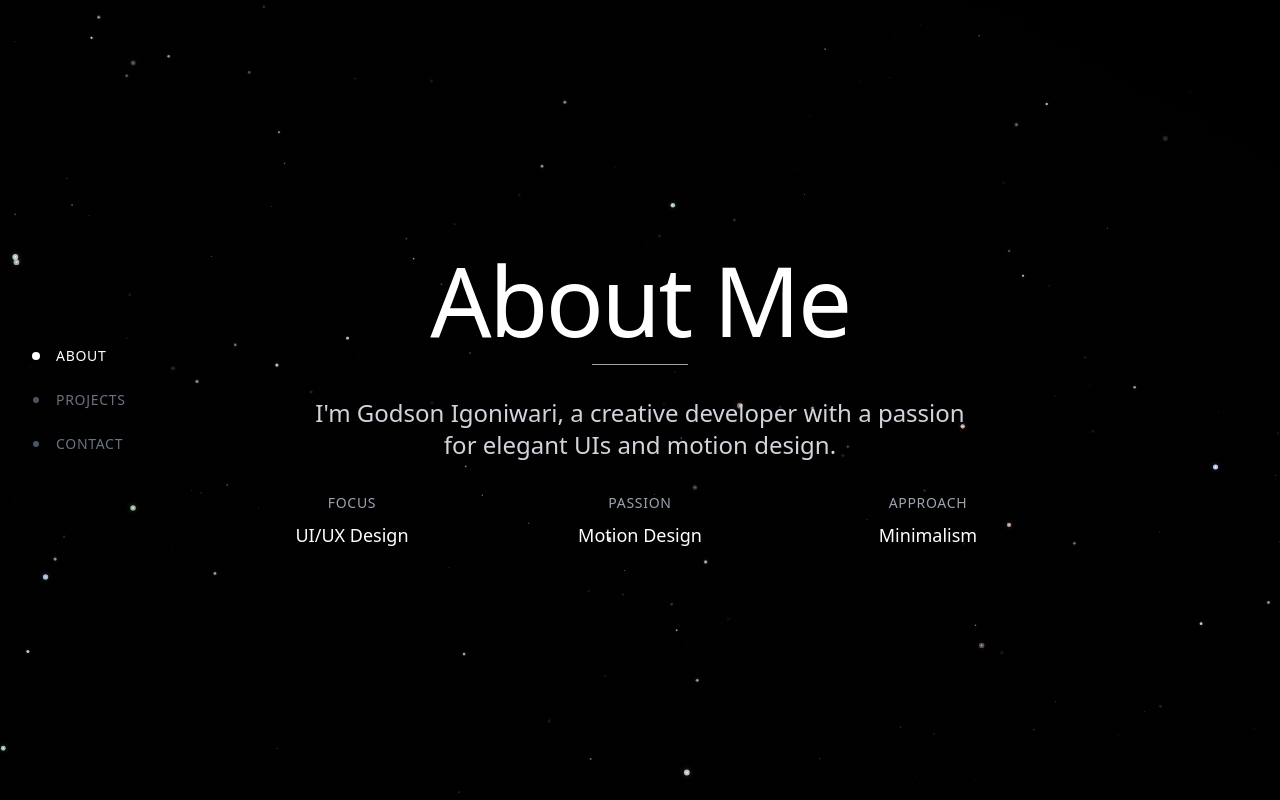
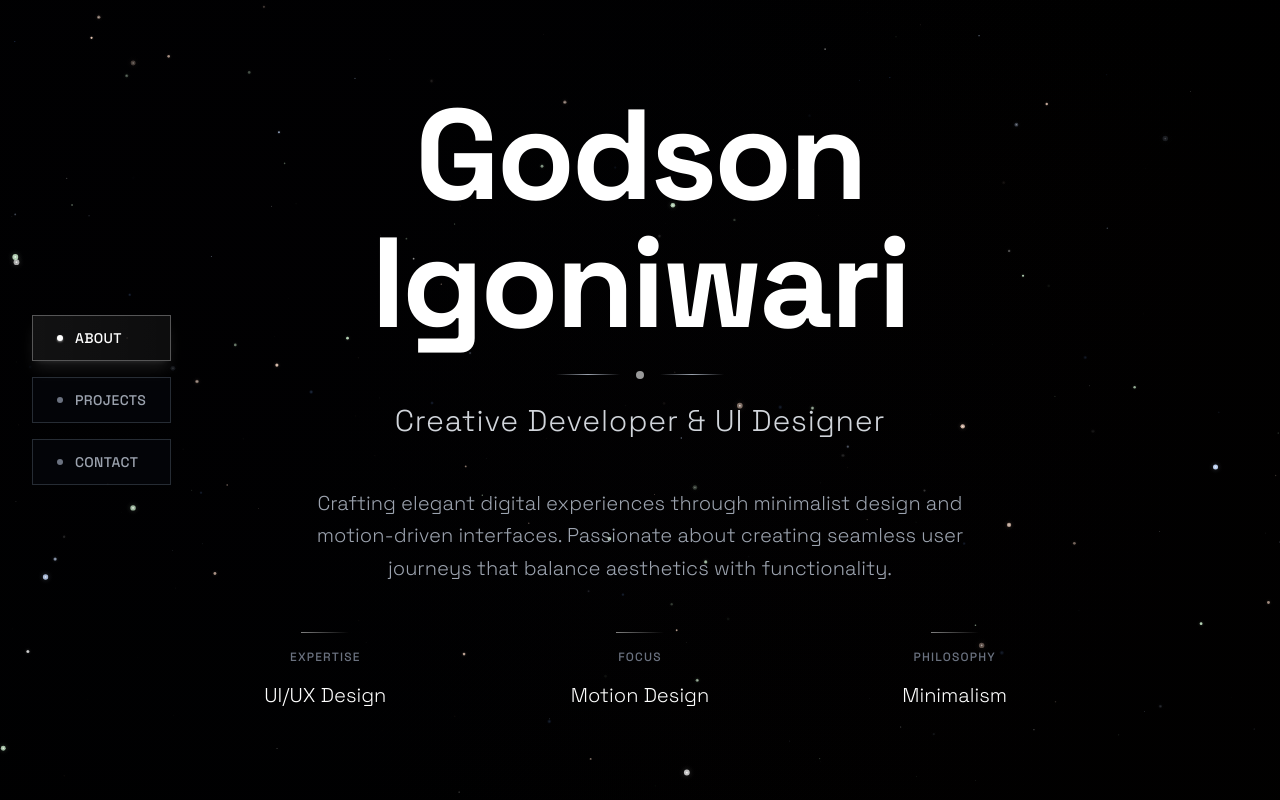
Before and after one commit to OmiIam/Stary_minimalist_portfolio, a React (Vite) app: page / in a window 1280 px wide. Built offline with nearby package versions, Linux system fonts and the light colour scheme.

Commit message:
Refactor: Enhance portfolio design
- Implement a cinematic, minimalist portfolio design.
- Improve starry background with multiple layers, parallax, and nebula effects.
- Update layout, typography, and navigation for a professional look.
- Add smooth transitions between sections.

```diff
--- a/index.html
+++ b/index.html
@@ -1,22 +1,15 @@
-<!DOCTYPE html>
+
+<!doctype html>
 <html lang="en">
   <head>
     <meta charset="UTF-8" />
+    <link rel="icon" type="image/svg+xml" href="/favicon.ico" />
     <meta name="viewport" content="width=device-width, initial-scale=1.0" />
-    <title>grey-starry-gallery</title>
-    <meta name="description" content="Lovable Generated Project" />
-    <meta name="author" content="Lovable" />
-
-    <meta property="og:title" content="grey-starry-gallery" />
-    <meta property="og:description" content="Lovable Generated Project" />
-    <meta property="og:type" content="website" />
-    <meta property="og:image" content="https://lovable.dev/opengraph-image-p98pqg.png" />
-
-    <meta name="twitter:card" content="summary_large_image" />
-    <meta name="twitter:site" content="@lovable_dev" />
-    <meta name="twitter:image" content="https://lovable.dev/opengraph-image-p98pqg.png" />
+    <title>Godson Igoniwari - Creative Developer</title>
+    <link rel="preconnect" href="https://fonts.googleapis.com">
+    <link rel="preconnect" href="https://fonts.gstatic.com" crossorigin>
+    <link href="https://fonts.googleapis.com/css2?family=Space+Grotesk:wght@300;400;500;600;700&display=swap" rel="stylesheet">
   </head>
-
   <body>
     <div id="root"></div>
     <script type="module" src="/src/main.tsx"></script>
--- a/src/components/MainContent.tsx
+++ b/src/components/MainContent.tsx
@@ -11,33 +11,33 @@ interface MainContentProps {
 const MainContent = ({ activeSection }: MainContentProps) => {
   return (
     <main className="relative z-10 flex items-center justify-center min-h-screen">
-      <div className="w-full max-w-4xl mx-auto px-8">
-        <div className="relative">
+      <div className="w-full max-w-5xl mx-auto px-8">
+        <div className="relative min-h-[600px] flex items-center justify-center">
           <div
-            className={`transition-all duration-700 ease-in-out ${
+            className={`transition-all duration-1000 ease-out ${
               activeSection === 'about'
-                ? 'opacity-100 translate-y-0'
-                : 'opacity-0 translate-y-4 pointer-events-none absolute inset-0'
+                ? 'opacity-100 translate-y-0 scale-100'
+                : 'opacity-0 translate-y-8 scale-95 pointer-events-none absolute inset-0'
             }`}
           >
             <AboutSection />
           </div>
 
           <div
-            className={`transition-all duration-700 ease-in-out ${
+            className={`transition-all duration-1000 ease-out ${
               activeSection === 'projects'
-                ? 'opacity-100 translate-y-0'
-                : 'opacity-0 translate-y-4 pointer-events-none absolute inset-0'
+                ? 'opacity-100 translate-y-0 scale-100'
+                : 'opacity-0 translate-y-8 scale-95 pointer-events-none absolute inset-0'
             }`}
           >
             <ProjectsSection />
           </div>
 
           <div
-            className={`transition-all duration-700 ease-in-out ${
+            className={`transition-all duration-1000 ease-out ${
               activeSection === 'contact'
-                ? 'opacity-100 translate-y-0'
-                : 'opacity-0 translate-y-4 pointer-events-none absolute inset-0'
+                ? 'opacity-100 translate-y-0 scale-100'
+                : 'opacity-0 translate-y-8 scale-95 pointer-events-none absolute inset-0'
             }`}
           >
             <ContactSection />
--- a/src/components/Navigation.tsx
+++ b/src/components/Navigation.tsx
@@ -15,29 +15,36 @@ const Navigation = ({ activeSection, setActiveSection }: NavigationProps) => {
 
   return (
     <nav className="fixed left-8 top-1/2 transform -translate-y-1/2 z-20">
-      <div className="flex flex-col space-y-6">
+      <div className="flex flex-col space-y-4">
         {sections.map((section) => (
           <button
             key={section.id}
             onClick={() => setActiveSection(section.id)}
-            className={`group relative text-left transition-all duration-300 ${
+            className={`group relative px-6 py-3 border transition-all duration-500 ${
               activeSection === section.id
-                ? 'text-white'
-                : 'text-gray-500 hover:text-gray-300'
+                ? 'border-white/30 bg-white/5 text-white shadow-lg shadow-white/10'
+                : 'border-gray-600/50 bg-gray-900/20 text-gray-400 hover:border-gray-400/70 hover:bg-gray-800/30 hover:text-gray-300 hover:shadow-md hover:shadow-gray-400/20'
             }`}
           >
-            <div className="flex items-center space-x-4">
+            <div className="flex items-center space-x-3">
               <div
-                className={`w-2 h-2 rounded-full transition-all duration-300 ${
+                className={`w-1.5 h-1.5 rounded-full transition-all duration-300 ${
                   activeSection === section.id
-                    ? 'bg-white scale-100'
-                    : 'bg-gray-600 scale-75 group-hover:bg-gray-400 group-hover:scale-90'
+                    ? 'bg-white shadow-sm shadow-white/50'
+                    : 'bg-gray-500 group-hover:bg-gray-400'
                 }`}
               />
-              <span className="text-sm font-light tracking-wider uppercase">
+              <span className="text-sm font-medium tracking-wide uppercase">
                 {section.label}
               </span>
             </div>
+
+            {/* Subtle glow effect */}
+            <div className={`absolute inset-0 rounded-sm opacity-0 transition-opacity duration-500 ${
+              activeSection === section.id
+                ? 'opacity-20 bg-gradient-to-r from-white/10 to-transparent'
+                : 'group-hover:opacity-10 group-hover:bg-gradient-to-r group-hover:from-gray-300/10 group-hover:to-transparent'
+            }`} />
           </button>
         ))}
       </div>
--- a/src/components/sections/AboutSection.tsx
+++ b/src/components/sections/AboutSection.tsx
@@ -3,33 +3,44 @@ import React from 'react';
 
 const AboutSection = () => {
   return (
-    <div className="text-center space-y-8">
-      <div className="space-y-4">
-        <h1 className="text-6xl md:text-8xl font-extralight text-white tracking-tight">
-          About Me
+    <div className="text-center space-y-12 max-w-4xl mx-auto">
+      <div className="space-y-6">
+        <h1 className="text-7xl md:text-9xl font-bold text-white tracking-tight leading-none">
+          Godson Igoniwari
         </h1>
-        <div className="w-24 h-px bg-gray-400 mx-auto"></div>
+        <div className="flex items-center justify-center space-x-4">
+          <div className="w-16 h-px bg-gradient-to-r from-transparent via-gray-400 to-transparent"></div>
+          <div className="w-2 h-2 rounded-full bg-white/60"></div>
+          <div className="w-16 h-px bg-gradient-to-r from-transparent via-gray-400 to-transparent"></div>
+        </div>
+        <p className="text-2xl md:text-3xl text-gray-300 font-light tracking-wide">
+          Creative Developer & UI Designer
+        </p>
       </div>
 
       <div className="max-w-2xl mx-auto">
-        <p className="text-xl md:text-2xl text-gray-300 font-light leading-relaxed">
-          I'm Godson Igoniwari, a creative developer with a passion for elegant UIs and
-          motion design.
+        <p className="text-xl text-gray-400 font-light leading-relaxed">
+          Crafting elegant digital experiences through minimalist design and
+          motion-driven interfaces. Passionate about creating seamless user journeys
+          that balance aesthetics with functionality.
         </p>
       </div>
 
-      <div className="grid grid-cols-1 md:grid-cols-3 gap-8 mt-16 text-center">
-        <div className="space-y-2">
-          <h3 className="text-gray-400 text-sm uppercase tracking-wider">Focus</h3>
-          <p className="text-white text-lg font-light">UI/UX Design</p>
+      <div className="grid grid-cols-1 md:grid-cols-3 gap-12 mt-20">
+        <div className="space-y-4 group">
+          <div className="w-12 h-px bg-gradient-to-r from-white/50 to-transparent mx-auto group-hover:from-white group-hover:to-white/50 transition-all duration-500"></div>
+          <h3 className="text-gray-500 text-xs uppercase tracking-widest font-medium">Expertise</h3>
+          <p className="text-white text-xl font-light">UI/UX Design</p>
         </div>
-        <div className="space-y-2">
-          <h3 className="text-gray-400 text-sm uppercase tracking-wider">Passion</h3>
-          <p className="text-white text-lg font-light">Motion Design</p>
+        <div className="space-y-4 group">
+          <div className="w-12 h-px bg-gradient-to-r from-white/50 to-transparent mx-auto group-hover:from-white group-hover:to-white/50 transition-all duration-500"></div>
+          <h3 className="text-gray-500 text-xs uppercase tracking-widest font-medium">Focus</h3>
+          <p className="text-white text-xl font-light">Motion Design</p>
         </div>
-        <div className="space-y-2">
-          <h3 className="text-gray-400 text-sm uppercase tracking-wider">Approach</h3>
-          <p className="text-white text-lg font-light">Minimalism</p>
+        <div className="space-y-4 group">
+          <div className="w-12 h-px bg-gradient-to-r from-white/50 to-transparent mx-auto group-hover:from-white group-hover:to-white/50 transition-all duration-500"></div>
+          <h3 className="text-gray-500 text-xs uppercase tracking-widest font-medium">Philosophy</h3>
+          <p className="text-white text-xl font-light">Minimalism</p>
         </div>
       </div>
     </div>
--- a/src/pages/Index.tsx
+++ b/src/pages/Index.tsx
@@ -8,7 +8,7 @@ const Index = () => {
   const [activeSection, setActiveSection] = useState('about');
 
   return (
-    <div className="relative w-full h-screen overflow-hidden bg-black">
+    <div className="relative w-full h-screen overflow-hidden bg-black font-sans">
       <StarryBackground />
       <Navigation activeSection={activeSection} setActiveSection={setActiveSection} />
       <MainContent activeSection={activeSection} />
--- a/tailwind.config.ts
+++ b/tailwind.config.ts
@@ -19,6 +19,9 @@ export default {
 			}
 		},
 		extend: {
+			fontFamily: {
+				'sans': ['Space Grotesk', 'system-ui', 'sans-serif'],
+			},
 			colors: {
 				border: 'hsl(var(--border))',
 				input: 'hsl(var(--input))',
```
Also changed, not shown: src/components/sections/ContactSection.tsx (+25 -14 lines), src/components/sections/ProjectsSection.tsx (+45 -22 lines).
